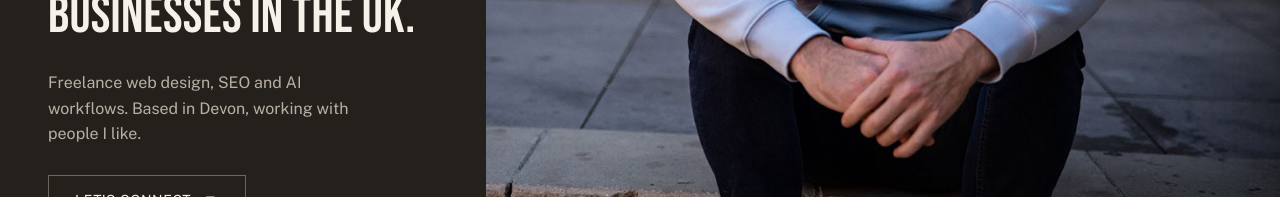
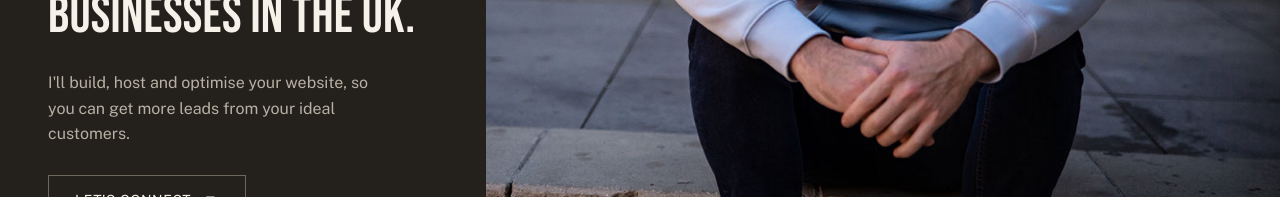
Before and after one commit to tangobrown/tango-site, a Next.js app: page / in a window 1280 px wide. Shown: the part 454-651 px from the top of the page. Built offline with nearby package versions, Linux system fonts and the light colour scheme.

Commit message:
Hero: update sub-paragraph copy
-> "I'll build, host and optimise your website, so you can get more leads
from your ideal customers."

Co-Authored-By: Claude Opus 4.8 <noreply@anthropic.com>
Claude-Session: https://claude.ai/code/session_01F5gwxdPdH8jjeZuG66LKjH

```diff
--- a/components/Hero.tsx
+++ b/components/Hero.tsx
@@ -27,7 +27,8 @@ export default function Hero() {
             Hey, I&apos;m Tim Brown - a digital growth expert for small businesses in the UK.
           </h1>
           <p className="m-0 max-w-[34ch] text-[16px] leading-[1.6] text-muted-dark">
-            Freelance web design, SEO and AI workflows. Based in Devon, working with people I like.
+            I&apos;ll build, host and optimise your website, so you can get more leads from your
+            ideal customers.
           </p>
           <a
             href="#contact"
```
